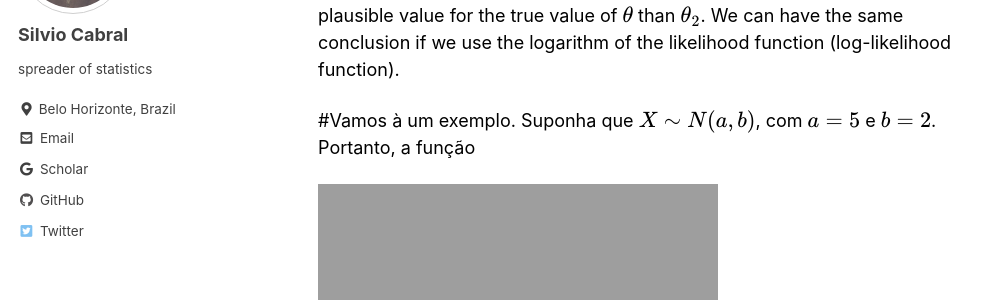
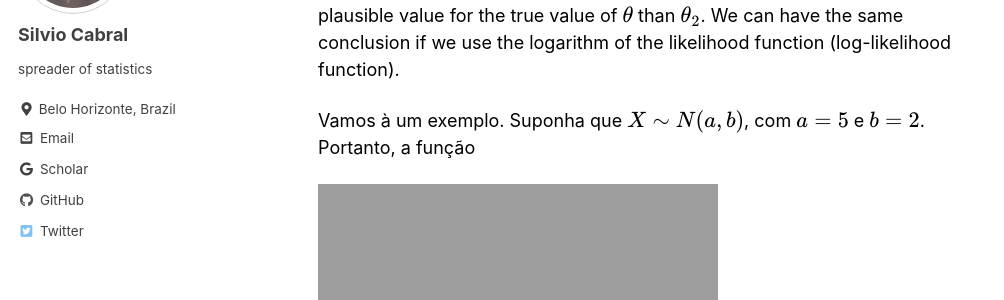
Before and after one commit to scpatricio/scpatricio.github.io, a Jekyll site: the page built from _posts/2020-07-15-likelihood.md, in a window 1280 px wide and 900 px high, scrolled down 1270 px. Shown: the part 150-450 px from the top of the window, without its empty margins (0-1004 px from the left). Built offline with Jekyll 4.4.1, drawn with Linux system fonts in a browser that asks for light colours; cached includes are drawn as plain includes; formulas are drawn with MathJax 3.

Commit message:
new github commit

```diff
--- a/_posts/2020-07-15-likelihood.md
+++ b/_posts/2020-07-15-likelihood.md
@@ -35,8 +35,9 @@ $$
 
 so it is more likely that the sample we actually observed occurred if $$ \theta = \theta_1 $$, than if $$ \theta = \theta_1 $$, which can be interpreted as saying that $$ \theta_1 $$ is a more plausible value for the true value of $$ \theta $$ than $$ \theta_2 $$. We can have the same conclusion if we use the logarithm of the likelihood function (log-likelihood function).
 
-#Vamos à um exemplo. Suponha que $$ X \sim N(a, b) $$, com $$ a = 5 $$ e $$ b = 2 $$. Portanto, a função
+Vamos à um exemplo. Suponha que $$ X \sim N(a, b) $$, com $$ a = 5 $$ e $$ b = 2 $$. Portanto, a função
 
 
 
-<img src="{{ site.url }}{{ site.baseurl }}/images/likelihood/lig_like.jpeg" alt="">
+
+![alt]({{ site.url }}{{ site.baseurl }}/images/likelihood/lig_like.jpeg)
```
